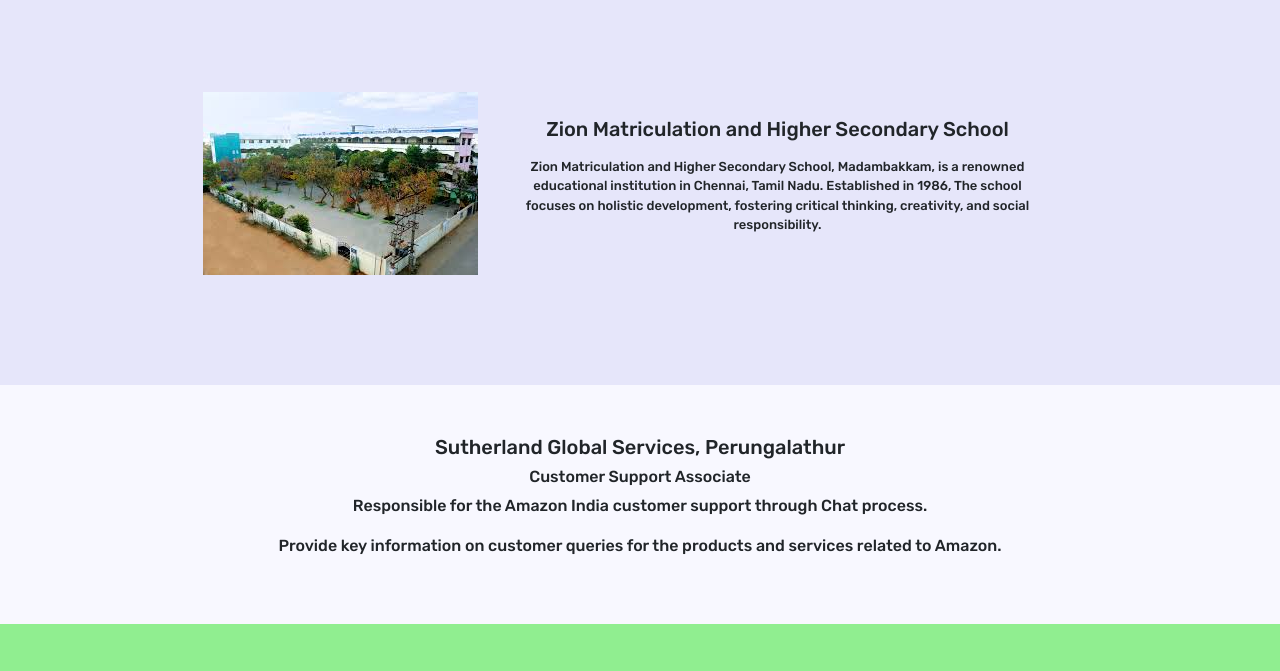
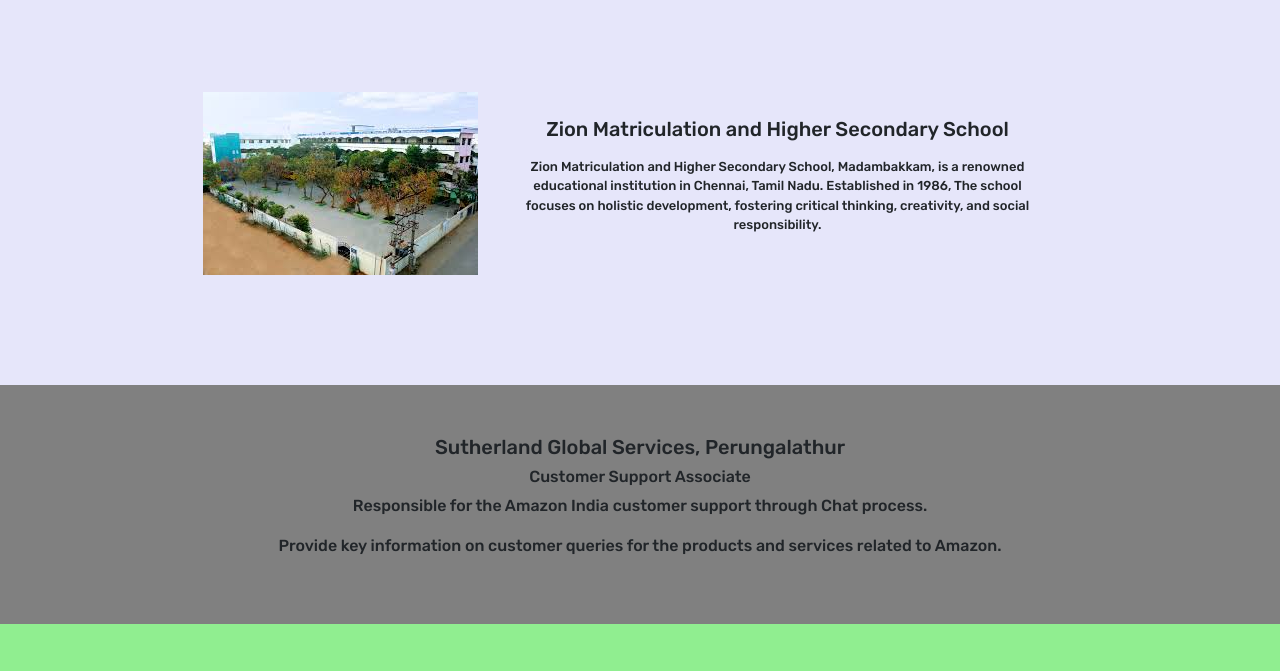
Before and after one commit to MoorthySivabalan/mywebsite, a plain HTML site: page index.html in a window 1280 px wide. Shown: the part 1257-1928 px from the top of the page. Drawn offline with nearby package versions, Linux system fonts and the light colour scheme.

Commit message:
Update style.css

```diff
--- a/style.css
+++ b/style.css
@@ -166,7 +166,7 @@
 
 .experience {
     width: 100%;
-    background-color: ghostwhite;
+    background-color: grey;
     display: flex;
     justify-content: center;
     align-items: center;
```
